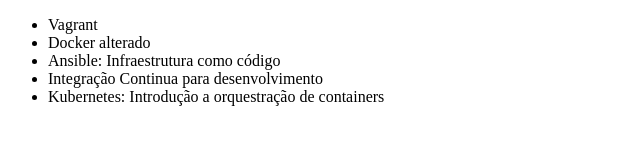
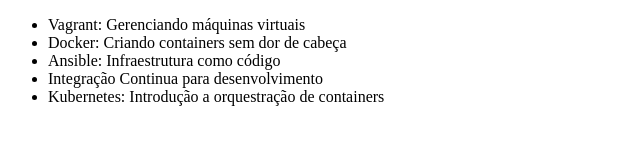
Before and after one commit to tamira-cabral/curso-alura-git, a plain HTML site: page index.html in a window 1280 px wide. Shown: the whole page, without its empty margins (0-640 px from the left). Drawn offline with Linux system fonts and the light colour scheme.

Commit message:
Alterando o nome de vários cursos

```diff
--- a/index.html
+++ b/index.html
@@ -6,8 +6,8 @@
 </head>
 <body>
     <ul>
-        <li>Vagrant</li>
-        <li>Docker alterado</li>
+        <li>Vagrant: Gerenciando máquinas virtuais</li>
+        <li>Docker: Criando containers sem dor de cabeça</li>
         <li>Ansible: Infraestrutura como código</li>
         <li>Integração Continua para desenvolvimento</li>
         <li>Kubernetes: Introdução a orquestração de containers</li>
```
